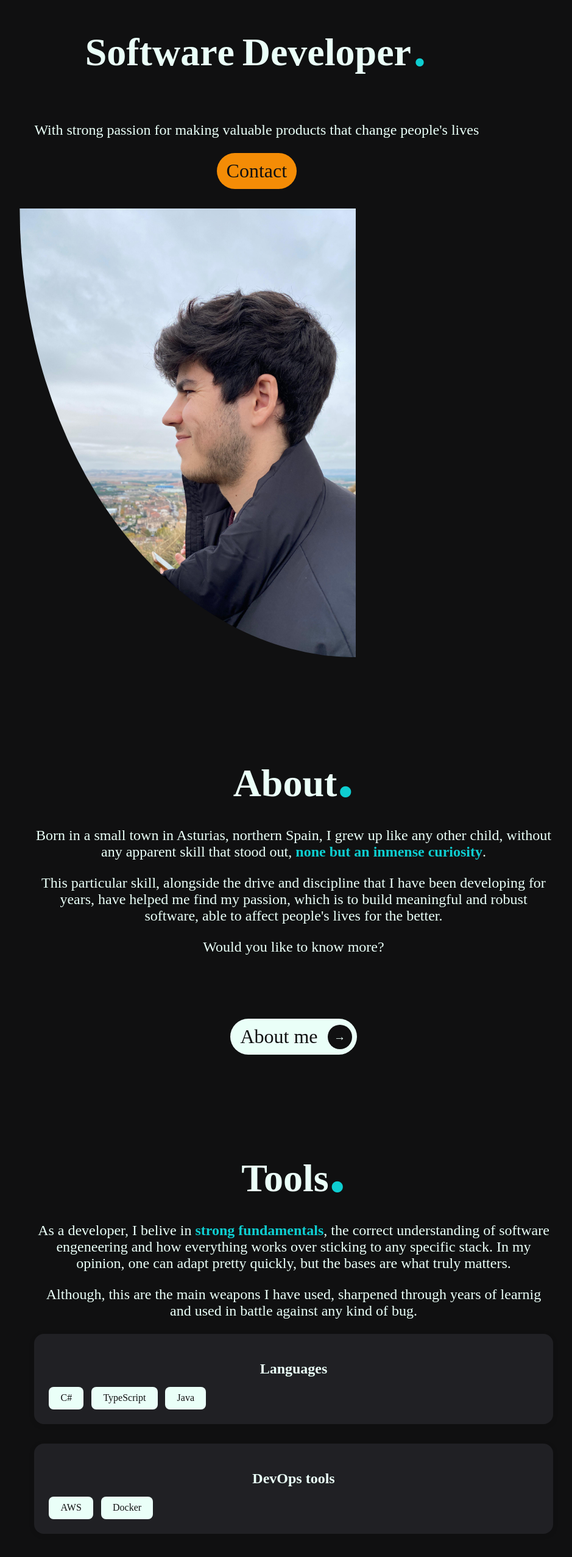
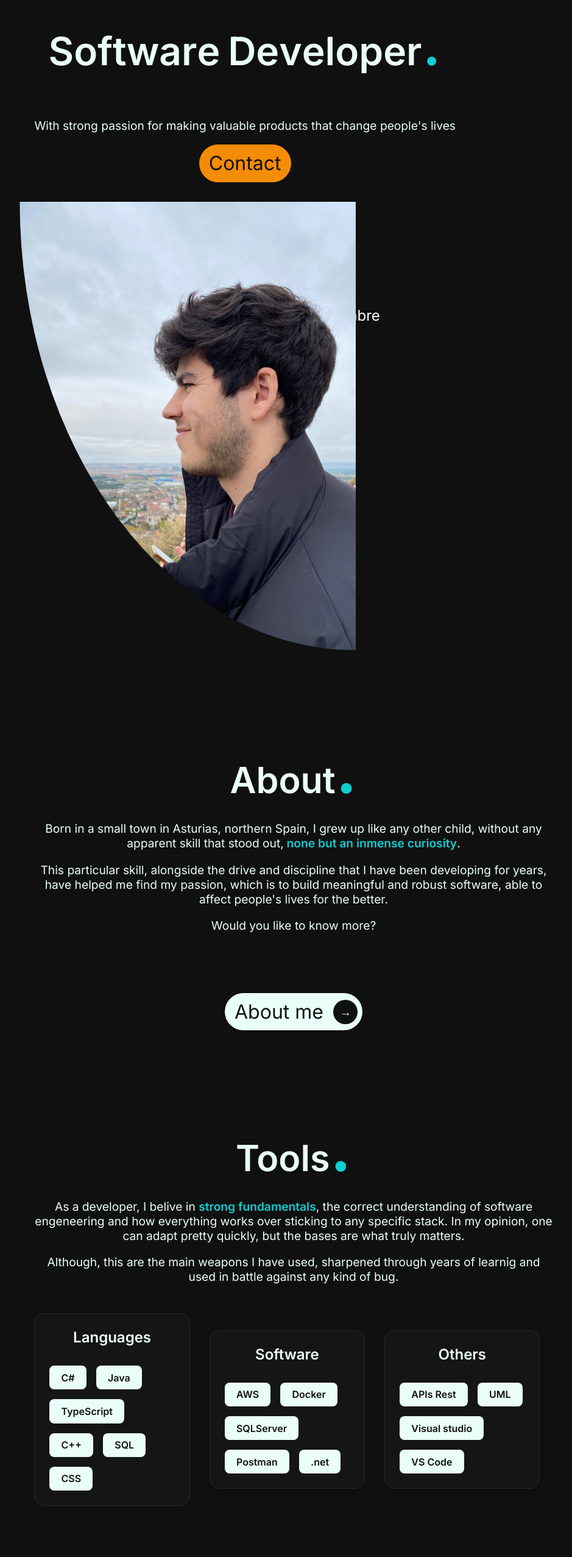
Before and after one commit to hectorsp10/CVWeb, a React (Vite) app in the folder frontend/: page / in a window 1280 px wide. Shown: the part 204-2758 px from the top of the page at 61% size, without its empty margins (158-1097 px from the left). Built offline with nearby package versions, Linux system fonts and the light colour scheme.

Commit message:
modified components

```diff
--- a/frontend/index.html
+++ b/frontend/index.html
@@ -4,6 +4,7 @@
     <meta charset="UTF-8" />
     <link rel="icon" type="image/svg+xml" href="/vite.svg" />
     <meta name="viewport" content="width=device-width, initial-scale=1.0" />
+    <link href="https://fonts.googleapis.com/css2?family=Inter:wght@400;600&family=Playfair+Display:wght@700&display=swap" rel="stylesheet" />
     <title>Vite + React + TS</title>
   </head>
   <body>
--- a/frontend/src/components/Tools.tsx
+++ b/frontend/src/components/Tools.tsx
@@ -1,5 +1,5 @@
 import ToolsSection from "./reusable/ToolsSection";
-
+import '../styles/components/Tools.css'
 
 function Tools() {
     return (
@@ -9,18 +9,30 @@ function Tools() {
                 As a developer, I belive in <strong>strong fundamentals</strong>, the correct understanding of software engeneering and how everything works
                 over sticking to any specific stack. In my opinion, one can adapt pretty quickly, but the bases are what truly matters.
             </p>
-            <p className='text'>
+            <p className='text mb'>
                 Although, this are the main weapons I have used, sharpened through years of learnig and used in battle
                 against any kind of bug.
             </p>
-            <ToolsSection
-                type="Languages"
-                tools={["C#", "TypeScript", "Java"]}>
-            </ToolsSection>
-            <ToolsSection
-                type="DevOps tools"
-                tools={["AWS", "Docker"]}>
-            </ToolsSection>
+            <ul>
+                <li className="tool-column">
+                    <ToolsSection
+                        type="Languages"
+                        tools={["C#", "Java", "TypeScript", "C++", "SQL", "CSS"]}>
+                    </ToolsSection>
+                </li>
+                <li className="tool-column">
+                    <ToolsSection
+                        type="Software"
+                        tools={["AWS", "Docker", "SQLServer", "Postman", ".net"]}>
+                    </ToolsSection>
+                </li>
+                <li className="tool-column">
+                    <ToolsSection
+                        type="Others"
+                        tools={["APIs Rest", "UML", "Visual studio", "VS Code"]}>
+                    </ToolsSection>
+                </li>
+            </ul>
         </section>
     )
 }
--- /dev/null
+++ b/frontend/src/components/reusable/Footer.tsx
@@ -0,0 +1,34 @@
+import '../../styles/components/reusable/Footer.css'
+import { useEffect, useRef, useState } from 'react';
+
+export default function Footer() {
+    const footerRef = useRef(null);
+    const [visible, setVisible] = useState(false);
+
+    useEffect(() => {
+        const observer = new IntersectionObserver(
+            ([entry]) => setVisible(entry.isIntersecting),
+            { threshold: 0.1 }
+        );
+
+        if (footerRef.current) {
+            observer.observe(footerRef.current);
+        }
+
+        return () => {
+            if (footerRef.current) {
+                observer.unobserve(footerRef.current);
+            }
+        }
+    }, [])
+
+    return (
+        <>
+            <div className={`fixed-footer-text ${visible ? 'visible' : ''}`}>
+                <p>© 2025 Tu Nombre</p>
+            </div>
+
+            <footer ref={footerRef} className="footer-bg" />
+        </>
+    );
+}
--- a/frontend/src/components/Header.tsx
+++ b/frontend/src/components/reusable/Header.tsx
@@ -1,4 +1,4 @@
-import '../styles/components/Header.css'
+import '../../styles/components/reusable/Header.css'
 
 export default function Header(){
     return (
--- a/frontend/src/pages/Home.tsx
+++ b/frontend/src/pages/Home.tsx
@@ -1,8 +1,9 @@
-import Header from '../components/Header.tsx'
+import Header from '../components/reusable/Header.tsx'
 import Hero from '../components/Hero.tsx'
 import Tools from '../components/Tools.tsx';
 import About from '../components/About.tsx';
 import Skills from '../components/Skills.tsx';
+import Footer from '../components/reusable/Footer.tsx'
 
 export default function Home() {
     return (
@@ -12,6 +13,7 @@ export default function Home() {
             <About/>
             <Tools/>
             <Skills/>
+            <Footer/>
         </>
     );
 }
--- a/frontend/src/styles/components/Hero.css
+++ b/frontend/src/styles/components/Hero.css
@@ -7,8 +7,8 @@ ul{
     list-style: none;
     padding: 0;
     margin: 0;
-    gap: 2rem; /* espacio entre columnas */
-    flex-wrap: wrap; /* se adapta en pantallas pequeñas */
+    gap: 2rem;
+    flex-wrap: wrap;
     position: relative;
 }
 
--- /dev/null
+++ b/frontend/src/styles/components/Tools.css
@@ -0,0 +1,14 @@
+ul {
+    display: flex;
+    gap: 2rem;
+}
+
+.tool-column {
+    flex: 0 0 30%;
+}
+
+@media (max-width: 768px){
+    .tool-column{
+        flex: 0 0 100%;
+    }
+}
--- /dev/null
+++ b/frontend/src/styles/components/reusable/Footer.css
@@ -0,0 +1,17 @@
+.fixed-footer-text {
+  position: fixed;
+  bottom: 40px;
+  width: 100%;
+  text-align: center;
+  color: white;
+  font-size: 1.5rem;
+  z-index: -1; /* Debajo del footer-bg */
+  pointer-events: none; /* No interfiere con clics */
+}
+
+.footer-bg {
+  height: 300px;
+  background-color: #18181a;
+  position: relative;
+  z-index: -2; /* Está por encima del texto fijo */
+}
--- a/frontend/src/styles/components/reusable/ToolsSection.css
+++ b/frontend/src/styles/components/reusable/ToolsSection.css
@@ -1,13 +1,14 @@
 .tools-section {
   background-color: var(--color-background-light);
   padding: 1.5rem;
-  margin-bottom: 2rem;
   border-radius: 1rem;
-  box-shadow: 0 2px 10px rgba(0,0,0,0.1);
+  box-shadow: 0 10px 5px rgba(0, 0, 0, 0.1);
+  border: 1px solid #2b2727;
 }
 
 .category-title {
-  margin-bottom: 1rem;
+  margin-top: 0px;
+  margin-bottom: 2rem;
   font-size: 1.5rem;
   color: var(--color-text-bright);
 }
@@ -15,7 +16,7 @@
 .tools-grid {
   display: flex;
   flex-wrap: wrap;
-  gap: 0.8rem;
+  gap: 1rem;
 }
 
 .tool {
@@ -24,5 +25,5 @@
   padding: 0.6rem 1.2rem;
   border-radius: 0.5rem;
   font-size: 1rem;
-  font-weight: 500;
+  font-weight: 700;
 }
--- a/frontend/src/styles/index.css
+++ b/frontend/src/styles/index.css
@@ -2,7 +2,7 @@
   --color-primary: #0eced1;
   --color-secondary: #e9d8a6;
   --color-background: #101011;
-  --color-background-light: #202024;
+  --color-background-light: #151516;
   --color-text-bright: #eafff8;
   --color-accent: #f48c06;
 }
@@ -10,6 +10,7 @@
 body {
     margin: 0px;
     background-color: var(--color-background);
+    font-family: 'Inter', sans-serif;
 }
 
 .container {
@@ -21,19 +22,19 @@ body {
 
 .title-2{
     color: var(--color-text-bright);
-    font-size: 2.5rem;
+    font-size: 2.2rem;
     margin: 0%;
 }
 
 .title-1{
     color: var(--color-text-bright);
-    font-size: 4rem;
+    font-size: 3.7rem;
     margin: 0%;
 }
 
 .text{
     color: var(--color-text-bright);
-    font-size: 1.5rem;
+    font-size: 1.2rem;
 }
 
 .dot{
@@ -44,3 +45,7 @@ body {
 strong{
     color: var(--color-primary);
 }
+
+.mb {
+    margin-bottom: 3rem;
+}
```
Also changed, not shown: frontend/src/components/styles/components/reusable/BigButton.css (deleted), frontend/src/styles/components/reusable/Header.css (renamed from frontend/src/styles/components/Header.css).
